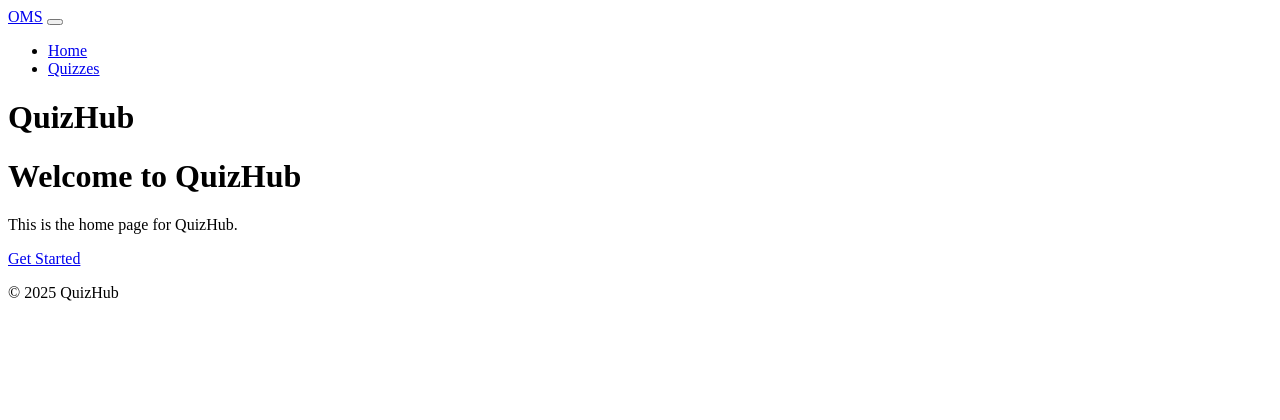
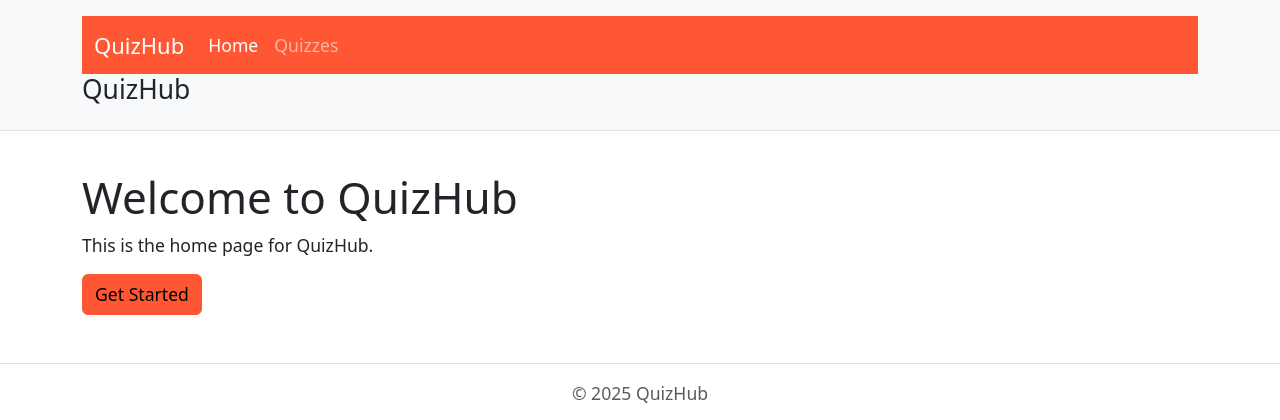
Before and after one commit to divya-ay/QuizHub, a Django app: page / in a window 1280 px wide. Shown: the top 420 px of the page. Run offline with Django 5.2, Linux system fonts and the light colour scheme; style sheets or scripts are compiled from the project's sources; some libraries are stand-ins or nearby versions.

Commit message:
navbar looks good now..

```diff
--- a/docker/requirements.txt
+++ b/docker/requirements.txt
@@ -1,4 +1,6 @@
 Django~=5.0
 psycopg[binary]~=3.0
 debugpy~=1.0
+libsass~=0.0
 django-sass-processor~=1.0
+django_bootstrap5
--- a/oms/oms/settings.py
+++ b/oms/oms/settings.py
@@ -44,10 +44,12 @@ INSTALLED_APPS = [
 ]
 
 SASS_PROCESSOR_ROOT = os.path.join(BASE_DIR, 'scss')
+
 STATICFILES_DIRS = [
     os.path.join(BASE_DIR, 'node_modules/bootstrap/dist'),
     SASS_PROCESSOR_ROOT,
 ]
+
 STATICFILES_FINDERS = [
     "django.contrib.staticfiles.finders.FileSystemFinder",
     "django.contrib.staticfiles.finders.AppDirectoriesFinder",
--- a/oms/quizhub/quizzes/views.py
+++ b/oms/quizhub/quizzes/views.py
@@ -1,6 +1,7 @@
 from django.views import View
 from django.http import HttpResponse
 from django.shortcuts import render
+
 class RequestExplorerView(View):
     def get(self, request):
     # query params: /shop/products/request -info/?page=2&order=desc
@@ -31,4 +32,4 @@ class QuizListView(View):
             {"id": 3, "title": "History Quiz", "category": "History"},
         ]
         context = {"quizzes": quizzes}
-        return render(request, "quizzes/quiz_list.html", context)
+        return render(request, "quizzes/list.html", context)
--- a/oms/quizhub/views.py
+++ b/oms/quizhub/views.py
@@ -2,11 +2,11 @@ from django.shortcuts import render
 
 # Create your views here.
 from django.http import HttpResponse
-from django.views.generic import View
+from django.views.generic import TemplateView, View
 
 def hello_world(request):
     return HttpResponse("Hello, world!")
 
 class HomePageView(View):
     def get(self, request):
-        return render(request, 'quizhub/home.html')
+        return render(request, "quizhub/home.html")
--- a/oms/templates/base.html
+++ b/oms/templates/base.html
@@ -4,6 +4,8 @@
     <meta charset="utf-8">
     <meta name="viewport" content="width=device-width, initial-scale=1">
     <title>{% block title %}My Django App{% endblock %}</title>
+    {% load sass_tags %}
+    <link rel="stylesheet" href="{% sass_src 'custom.scss' %}">
  </head>
  <body>
     {% include "partials/header.html" %}
@@ -11,5 +13,7 @@
       {% block content %}{% endblock %}
     </main>
     {% include "partials/footer.html" %}
+    {% load static %}
+    <script src="{% static 'js/bootstrap.bundle.js' %}"></script>
  </body>
 </html>
--- a/oms/templates/partials/navbar.html
+++ b/oms/templates/partials/navbar.html
@@ -1,7 +1,7 @@
 {% load static %}
 <nav class="navbar navbar-expand-lg navbar-dark bg-primary">
     <div class="container-fluid">
-        <a class="navbar-brand" href="{% url 'quizhub:home' %}">OMS</a>
+        <a class="navbar-brand" href="{% url 'quizhub:home' %}">QuizHub</a>
         <button class="navbar-toggler" type="button" data-bs-toggle="collapse" data-bs-
             target="#navbarNav" aria-controls="navbarNav" aria-expanded="false" aria-label="Toggle
             navigation">
@@ -13,7 +13,7 @@
                     <a class="nav-link {% if request.resolver_match.url_name == 'home' %}active{% endif%}" href="{% url 'quizhub:home' %}">Home</a>
                 </li>
                 <li class="nav-item">
-                    <a class="nav-link {% if request.resolver_match.url_name == 'quiz_list' %}active{% endif %}"href="{% url 'quizhub:quiz_list' %}">Quizzes</a>
+                    <a class="nav-link {% if request.resolver_match.url_name == 'quiz_list' %}active{% endif %}"href="{% url 'quizhub:quizzes:quiz_list' %}">Quizzes</a>
                 </li>
             </ul>
         </div>
```
Also changed, not shown: oms/package-lock.json (added), oms/templates/quizhub/home.html (renamed from oms/quizhub/templates/quizhub/home.html), 2 other files. Lines whose indentation alone changed are shown as unchanged.
